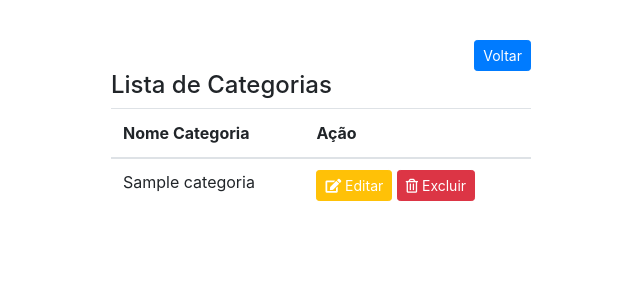
After one commit to wilhamsJW/Sistema-empresarial, a PHP site: page /Listar_categoria.php in a window 1280 px wide. The commit adds this page. Shown: the top 300 px of the page, without its empty margins (319-959 px from the left). Run offline with PHP 8.4, Linux system fonts and the light colour scheme; tables that the repository leaves empty or names only in its code hold one stand-in row (values such as "Sample post"); some libraries are stand-ins or nearby versions.

Commit message:
correction of the id in the file

```diff
--- /dev/null
+++ b/Listar_categoria.php
@@ -0,0 +1,57 @@
+<?php include_once 'includes/header_inc.php' ?>
+
+
+<div class="container" style="margin-top: 40px;width:450px;">
+<div style="text-align: right">
+  <a href="index.php" role="button" class="btn btn-primary btn-sm">Voltar</a>
+</div>
+  <h4>Lista de Categorias</h4>
+
+
+  <!--Exibir mensagem de erro-->
+  <?php if (isset($mensagem)) { ?>
+    <!--isset verifica se a var está configurada ou definida, se tiver definida é pq deu falha pois já vem do arquivo loginsenha, se não tiver configurada é pq foi um sucesso-->
+    <div class="alert" style="text-align: center" role="alert">
+      <?php echo $mensagem ?>
+    </div>
+  <?php } ?>
+  <!--lembre se do fechamento da chave nessa outra tag html-->
+
+  <table class="table table-striped">
+    <thead>
+      <tr>
+
+        <th scope="col">Nome Categoria</th>
+        <th scope="col">Ação</th>
+      </tr>
+    </thead>
+    <tr>
+      <?php
+      include_once 'connections_/connection.php';
+      $sql = "SELECT * FROM categoria";
+      $query = mysqli_query($conecta, $sql);
+
+      while ($array = mysqli_fetch_assoc($query)) {
+
+        $id_categoria = $array['id_categoria'];
+        $nome_categoria = $array['nome_categoria'];
+      ?>
+    <tr>
+
+      <td><?php echo $nome_categoria ?></td>
+
+      <td><a class="btn btn-warning btn-sm" style="color:white;" href="editar_categoria.php?id=<?php echo $id_categoria ?>" role="button"><i class="fas fa-edit"></i>&nbsp;Editar</a>
+        <a class="btn btn-danger btn-sm" style="color:white;" href="connections_/delete.php?id=<?php echo $id_categoria ?>" role="button"><i class="far fa-trash-alt"></i>&nbsp;Excluir</a>
+      </td>
+
+    </tr>
+
+  <?php  } ?>
+  </tr>
+
+
+  </table>
+</div>
+
+
+<?php include_once 'includes/footer.php' ?>
--- a/adicionar_categoria.php
+++ b/adicionar_categoria.php
@@ -13,8 +13,10 @@
     <div style="text-align: right">
       <button type="submit" class="btn btn-primary btn-sm">Inserir Categoria</button>
     </div>
+    <div style="text-align: right;margin-top:15px;">
+      <button class="btn-sm btn-danger" style="background-color: white;"><a role="button" href="editar_categoria.php">Editar Categoria Existente</a></button>
+    </div>
   </form>
-
 </div>
 
 
--- a/edite.php
+++ b/edite.php
@@ -5,8 +5,8 @@ include_once 'connections_/connection.php';
 
 
 
-<div class="all">
-  <div class="container" id="containerprincipal">
+<div class="all" >
+  <div class="container" style="width: 500px;">
     <form action="connections_/update.php" method="POST" id="form">
       <h4 id="h4">Formulário de Cadastro</h4>
 
```
Also changed, not shown: editar_categoria.php (added, +45 -0 lines), index.php (+10 -1 lines).
